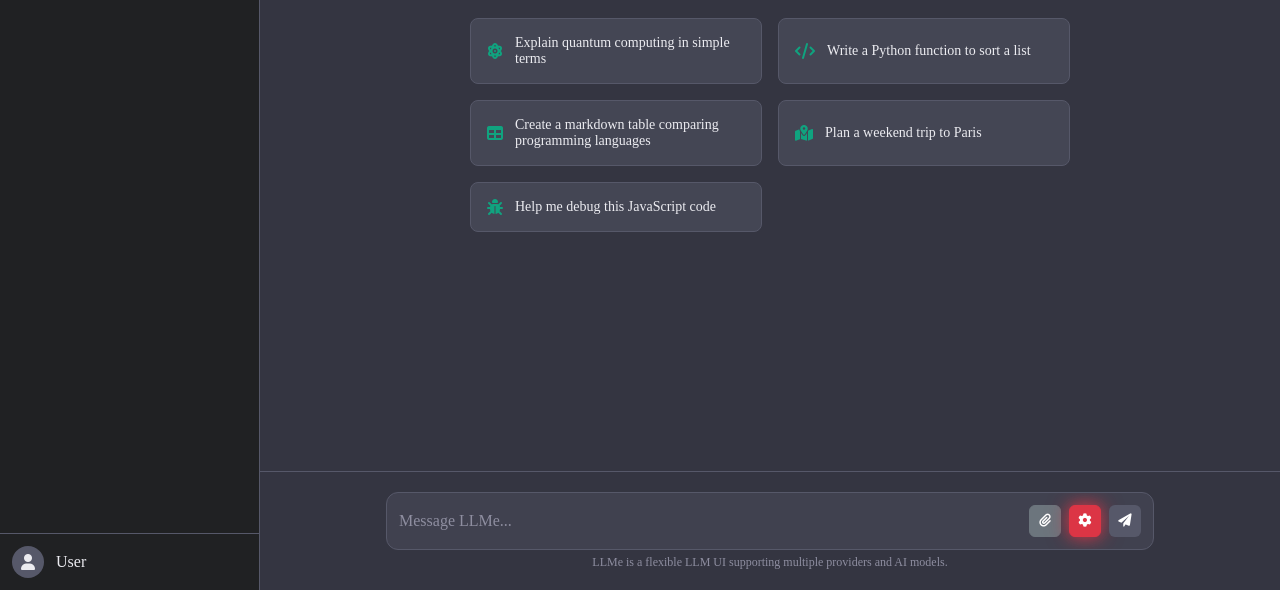
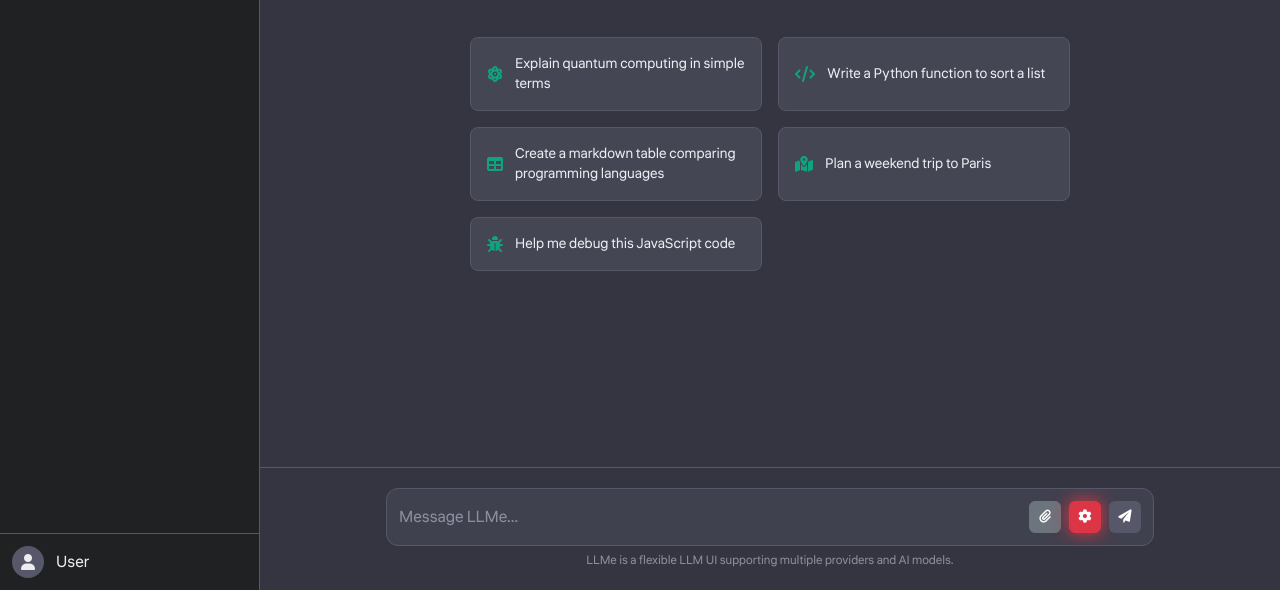
Before and after one commit to astrixity/LLMe, a plain HTML site: page index.html in a window 1280 px wide. Shown: the part 210-800 px from the top of the page. Drawn offline with nearby package versions, Linux system fonts and the light colour scheme; the site is published under a folder, as on GitHub Pages, so addresses that start at the root find nothing; no server answers.

Commit message:
Fix font path in @font-face declaration

```diff
--- a/styles.css
+++ b/styles.css
@@ -7,7 +7,7 @@
 
 @font-face {
     font-family: 'Liter';
-    src: url('/Liter-Regular.ttf');
+    src: url('Liter-Regular.ttf');
 }
 
 body {
```
